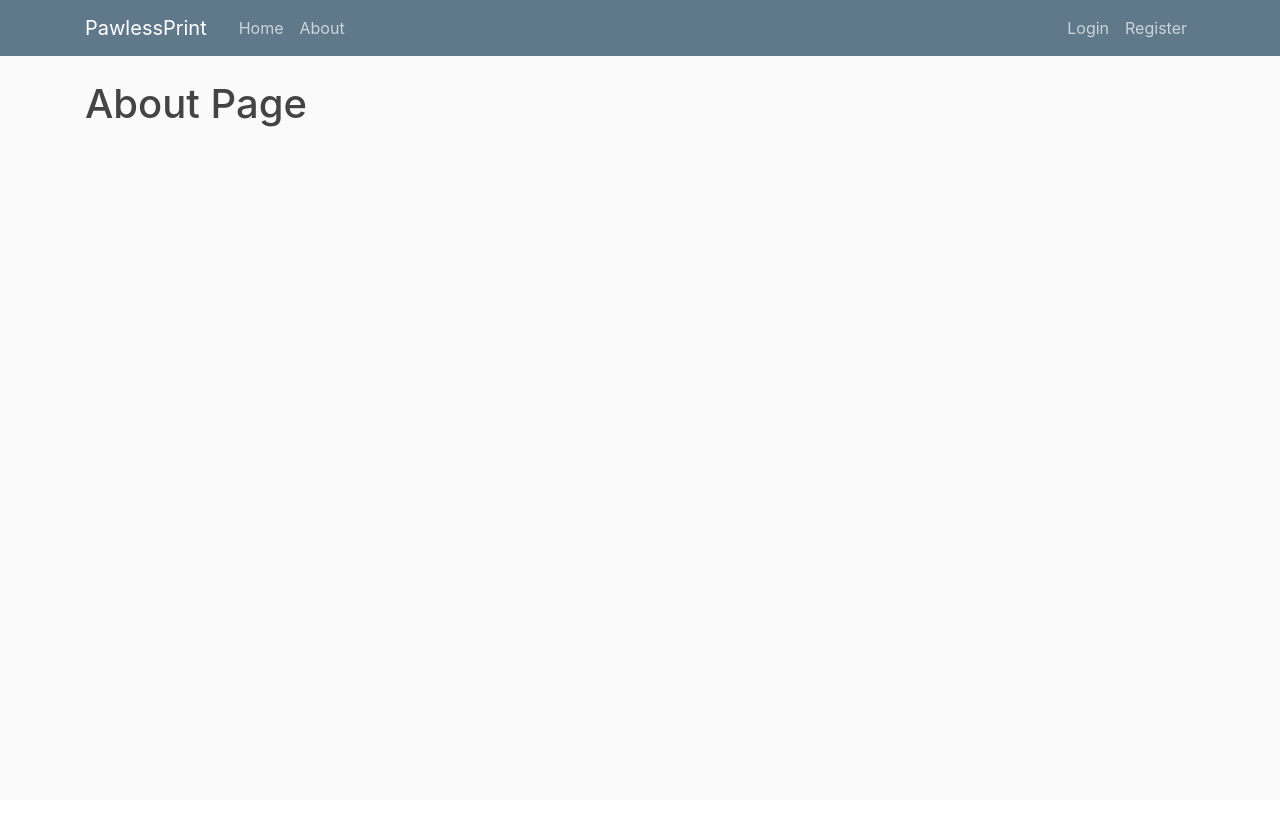
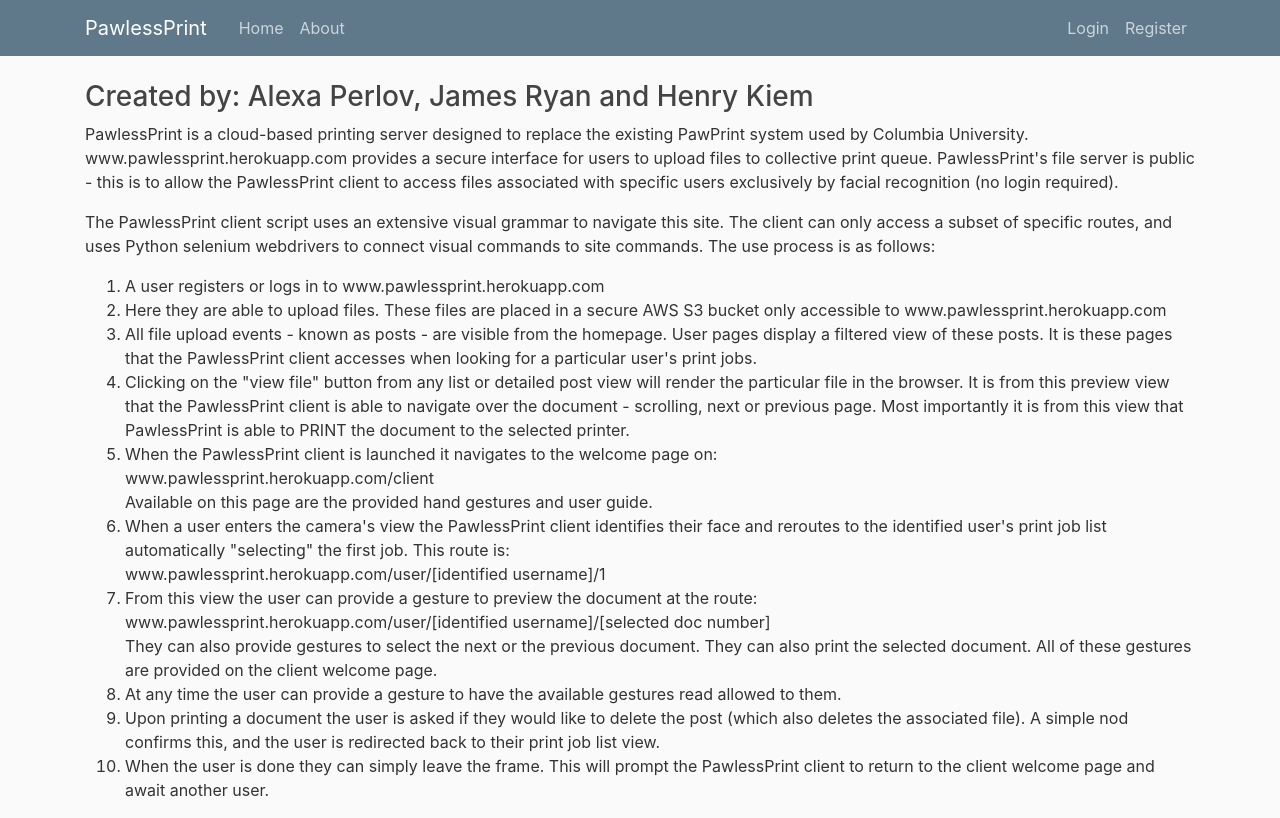
Before and after one commit to hwkiem/pawlessweb, a Django app: page /about/ in a window 1280 px wide. Before the commit the page ends 127 px from the top, so only its background shows below. Run offline with Django 3.2, Linux system fonts and the light colour scheme; some libraries are stand-ins or nearby versions.

Commit message:
changes to about and select functionality

```diff
--- a/core/templates/core/base.html
+++ b/core/templates/core/base.html
@@ -77,7 +77,7 @@
     </header>
     <main role="main" class="container">
       <div class="row">
-        <div class="col-md-8">
+        <div class="col">
           {% if messages %} {% for message in messages %}
           <div class="alert alert-{{ message.tags }}">
             {{ message }}
--- a/feed/templates/feed/about.html
+++ b/feed/templates/feed/about.html
@@ -1,3 +1,50 @@
 {% extends "core/base.html" %} {% block content %}
-<h1>About Page</h1>
+<h3>Created by: Alexa Perlov, James Ryan and Henry Kiem</h3>
+<div>
+  <p>
+    PawlessPrint is a cloud-based printing server designed to replace the
+    existing PawPrint system used by Columbia University.
+    www.pawlessprint.herokuapp.com provides a secure interface for users to
+    upload files to collective print queue. PawlessPrint's file server is public
+    - this is to allow the PawlessPrint client to access files associated with
+    specific users exclusively by facial recognition (no login required).
+  </p>
+  <p>
+    The PawlessPrint client script uses an extensive visual grammar to navigate
+    this site. The client can only access a subset of specific routes, and uses
+    Python selenium webdrivers to connect visual commands to site commands. The use process is as follows:
+    <ol>
+        <li>
+            A user registers or logs in to www.pawlessprint.herokuapp.com
+        </li>
+        <li>
+            Here they are able to upload files. These files are placed in a secure AWS S3 bucket only accessible to www.pawlessprint.herokuapp.com
+        </li>
+        <li>
+            All file upload events - known as posts - are visible from the homepage. User pages display a filtered view of these posts. It is these pages that the PawlessPrint client accesses when looking for a particular user's print jobs.
+        </li>
+        <li>
+            Clicking on the "view file" button from any list or detailed post view will render the particular file in the browser. It is from this preview view that the PawlessPrint client is able to navigate over the document - scrolling, next or previous page. Most importantly it is from this view that PawlessPrint is able to PRINT the document to the selected printer.
+        </li>
+        <li>
+            When the PawlessPrint client is launched it navigates to the welcome page on:<br>www.pawlessprint.herokuapp.com/client<br>Available on this page are the provided hand gestures and user guide.
+        </li>
+        <li>
+            When a user enters the camera's view the PawlessPrint client identifies their face and reroutes to the identified user's print job list automatically "selecting" the first job. This route is: <br>www.pawlessprint.herokuapp.com/user/[identified username]/1
+        </li>
+        <li>
+            From this view the user can provide a gesture to preview the document at the route:<br>www.pawlessprint.herokuapp.com/user/[identified username]/[selected doc number]<br>They can also provide gestures to select the next or the previous document. They can also print the selected document. All of these gestures are provided on the client welcome page.
+        </li>
+        <li>
+            At any time the user can provide a gesture to have the available gestures read allowed to them.
+        </li>
+        <li>
+            Upon printing a document the user is asked if they would like to delete the post (which also deletes the associated file). A simple nod confirms this, and the user is redirected back to their print job list view.
+        </li>
+        <li>
+            When the user is done they can simply leave the frame. This will prompt the PawlessPrint client to return to the client welcome page and await another user.
+        </li>
+    </ol>
+  </p>
+</div>
 {% endblock content %}
--- a/feed/templates/feed/feed.html
+++ b/feed/templates/feed/feed.html
@@ -6,7 +6,7 @@
   />
   <div class="media-body">
     <div class="article-metadata">
-      <a class="mr-2" href="{% url 'user-posts' post.author.username 0%}"
+      <a class="mr-2" href="{% url 'user-posts' post.author.username 1%}"
         >{{ post.author }}</a
       >
       <small class="text-muted">{{ post.date_posted|date:"F d, Y" }}</small>
--- a/feed/templates/feed/post_detail.html
+++ b/feed/templates/feed/post_detail.html
@@ -6,7 +6,7 @@
   />
   <div class="media-body">
     <div class="article-metadata">
-      <a class="mr-2" href="{% url 'user-posts' object.author.username 0 %}"
+      <a class="mr-2" href="{% url 'user-posts' object.author.username 1 %}"
         >{{ object.author }}</a
       >
       <small class="text-muted">{{ object.date_posted|date:"F d, Y" }}</small>
--- a/feed/views.py
+++ b/feed/views.py
@@ -42,8 +42,6 @@ class UserPostListView(ListView):
 
     def dispatch(self, request, *args, **kwargs):
         posts = self.get_queryset()
-        print(len(posts))
-        print(kwargs)
         if len(posts) < kwargs.get('postnum'):
             return redirect('user-posts', kwargs.get('username'), len(posts))
         else:
```
Also changed, not shown: feed/templates/feed/user_posts.html (+28 -7 lines).
